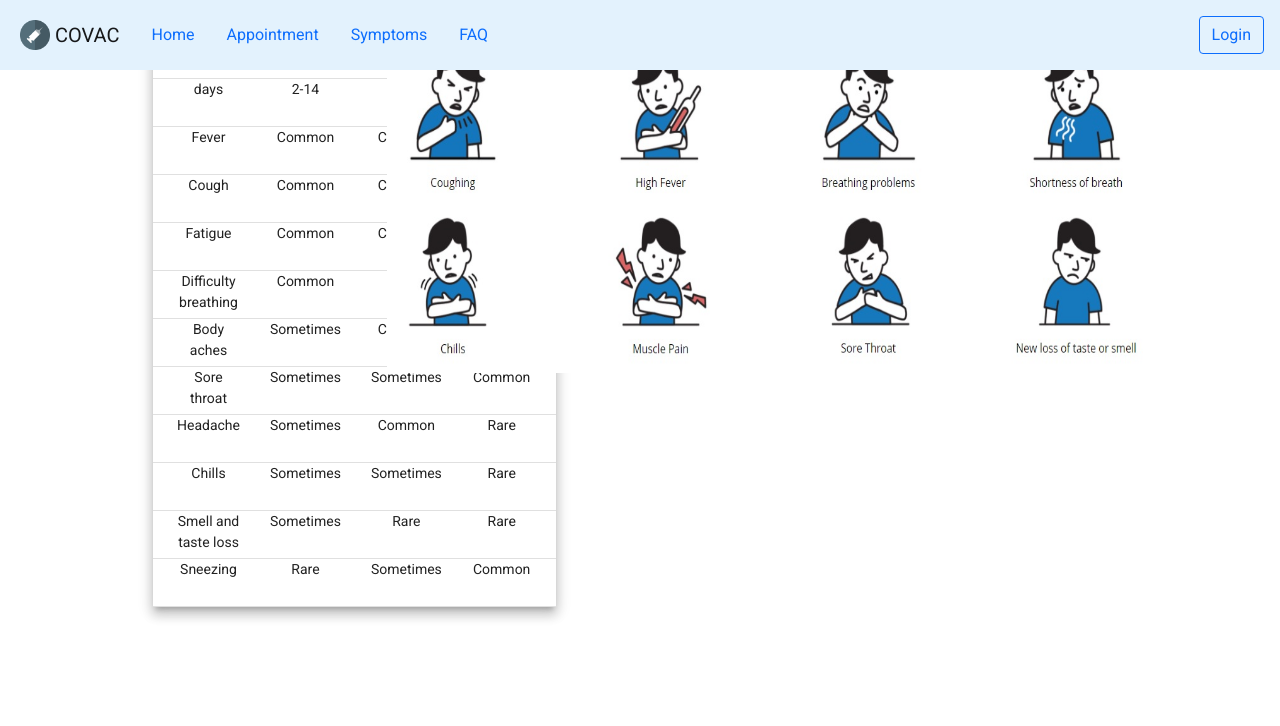
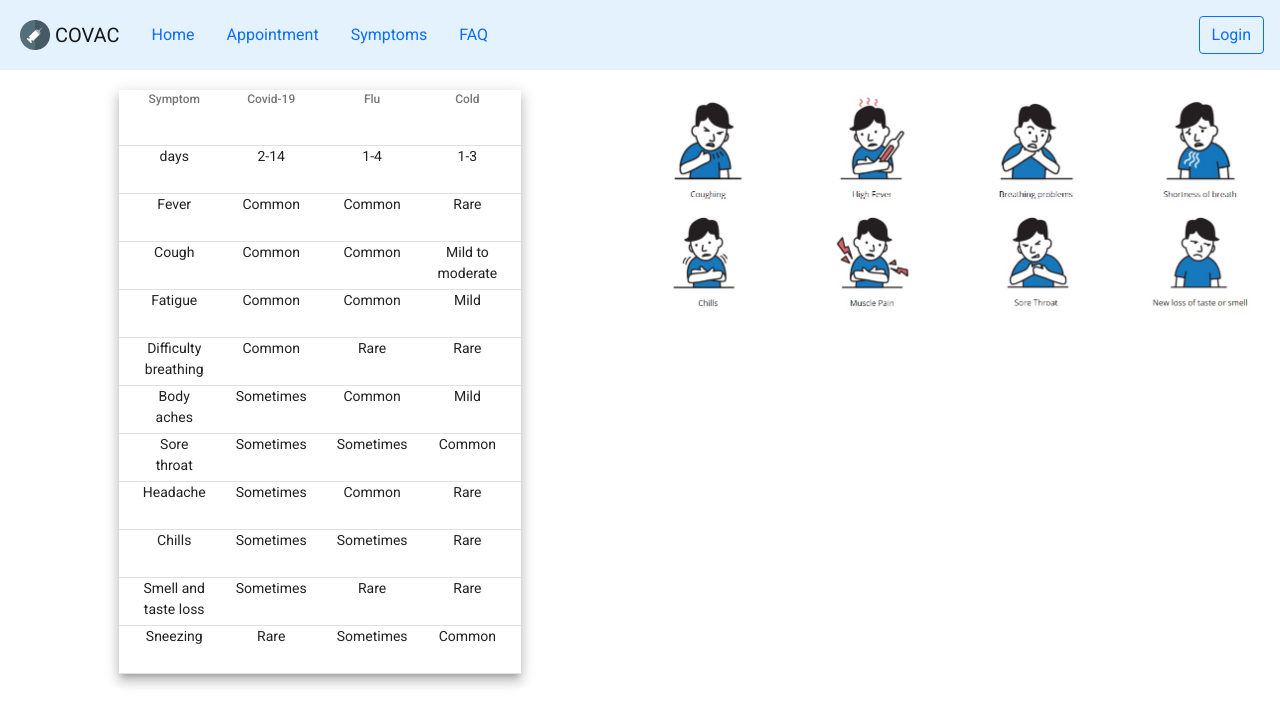
Before and after one commit to GBesta/covac, an Angular app in the folder frontend/covac-angular/: page /symptoms in a window 1280 px wide. Shown: the top 726 px of the page. Built offline with nearby package versions, Linux system fonts and the light colour scheme.

Commit message:
change symptoms page design alignment

```diff
--- a/frontend/covac-angular/src/app/symptoms/symptoms.component.css
+++ b/frontend/covac-angular/src/app/symptoms/symptoms.component.css
@@ -17,13 +17,27 @@
   }
 
   .float-container {
-    border: 3px solid #fff;
-    padding: 20px;
+    padding-top: 90px;
+    height: 100%;
+    display: flex;
 }
 
 .float-child {
     width: 50%;
-    float: left;
-    padding-left: 130px;
-    padding-right: 100px;
+    height: fit-content;
+    display: flex;
+    justify-content: center;
 }
+
+@media (max-width: 1100px){
+  .float-container{
+    display: flex;
+    flex-direction: column;
+    align-items: center;
+  }
+}
+
+#img{
+  max-width: 95%;
+  height: auto;
+}
--- a/frontend/covac-angular/src/app/symptoms/symptoms.component.html
+++ b/frontend/covac-angular/src/app/symptoms/symptoms.component.html
@@ -38,7 +38,7 @@
   </div>
 
   <div class="float-child">
-    <img src="assets/img/Symptoms.jpg" width="770" height="350"  style="float:right" class="align-right" alt="">
+    <img id="img" src="assets/img/Symptoms.jpg" width="770" height="350" class="align-right" alt="">
   </div>
 
 </div>
```
